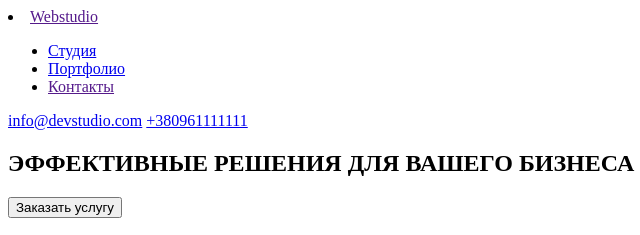
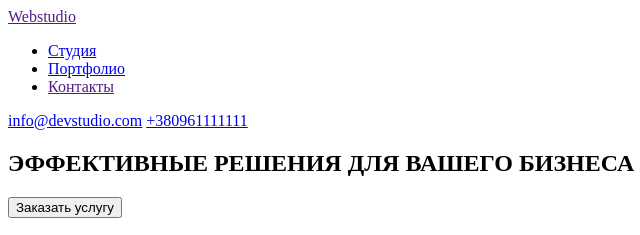
Before and after one commit to TarasPonom/-goit-markup-hw-02, a plain HTML site: page index.html in a window 1280 px wide. Shown: the top 235 px of the page, 0-640 px from the left. Drawn offline with Linux system fonts and the light colour scheme.

Commit message:
Update index.html

```diff
--- a/index.html
+++ b/index.html
@@ -10,7 +10,7 @@
 <body>
     <header>
      <nav>
-        <li><a href="">Webstudio </a></li>
+        <a href="">Webstudio </a>
       <ul>
         <li><a href="./index.html">Студия </a></li>
         <li><a href="./portfolio.html">Портфолио </a></li>
```
